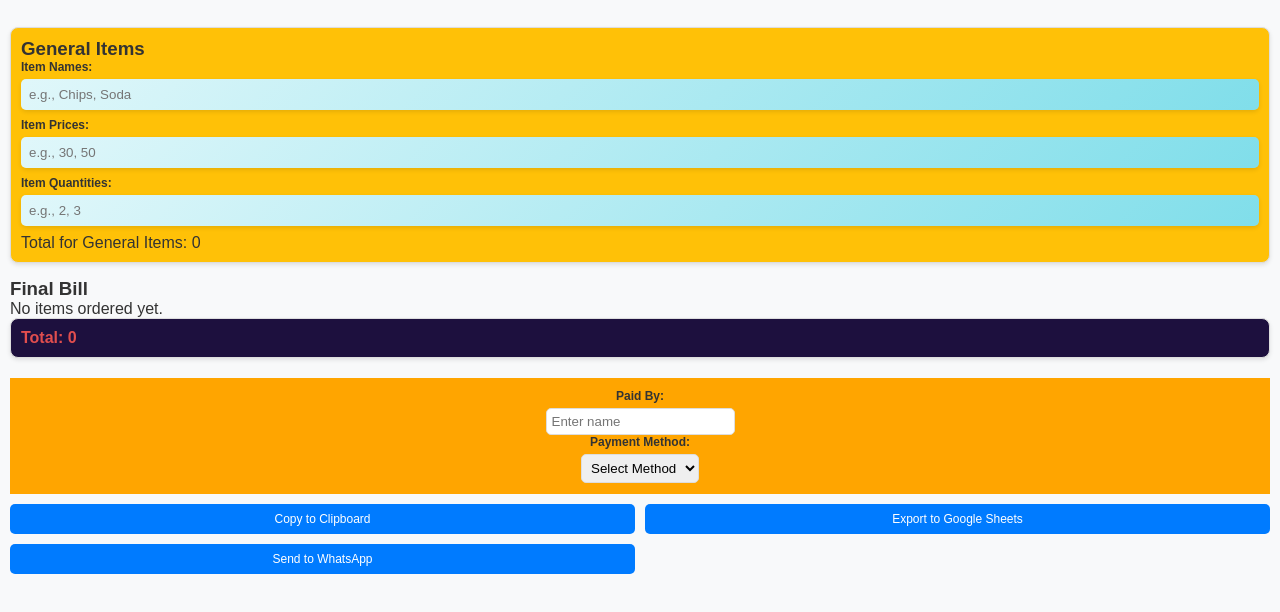
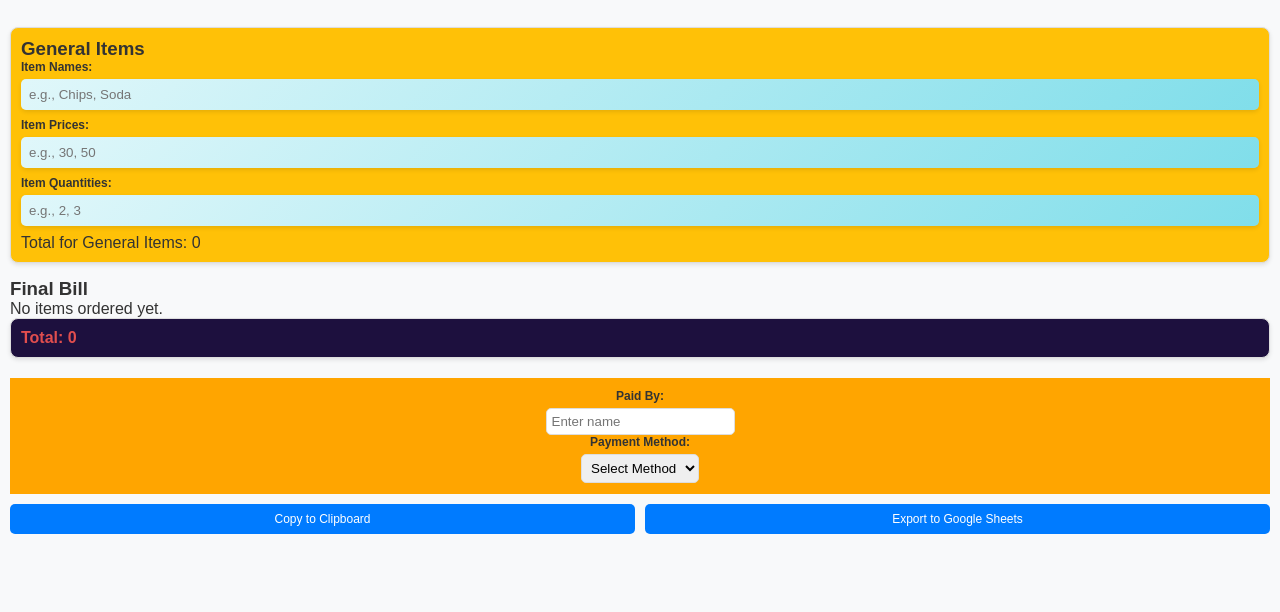
Before and after one commit to Suman-Rajak/College-Canteen, a plain HTML site: page index.html in a window 1280 px wide. Shown: the part 42-654 px from the top of the page. Drawn offline with Linux system fonts and the light colour scheme; a script that the page names is missing.

Commit message:
Update index.html

```diff
--- a/index.html
+++ b/index.html
@@ -54,7 +54,6 @@
     <div class="button-group">
         <button class="copy" onclick="copyToClipboard()">Copy to Clipboard</button>
         <button class="export" onclick="exportToGoogleSheets()">Export to Google Sheets</button>
-        <button onclick="sendToWhatsApp()">Send to WhatsApp</button>
     </div>
 
     <script src="can.js"></script>
```
